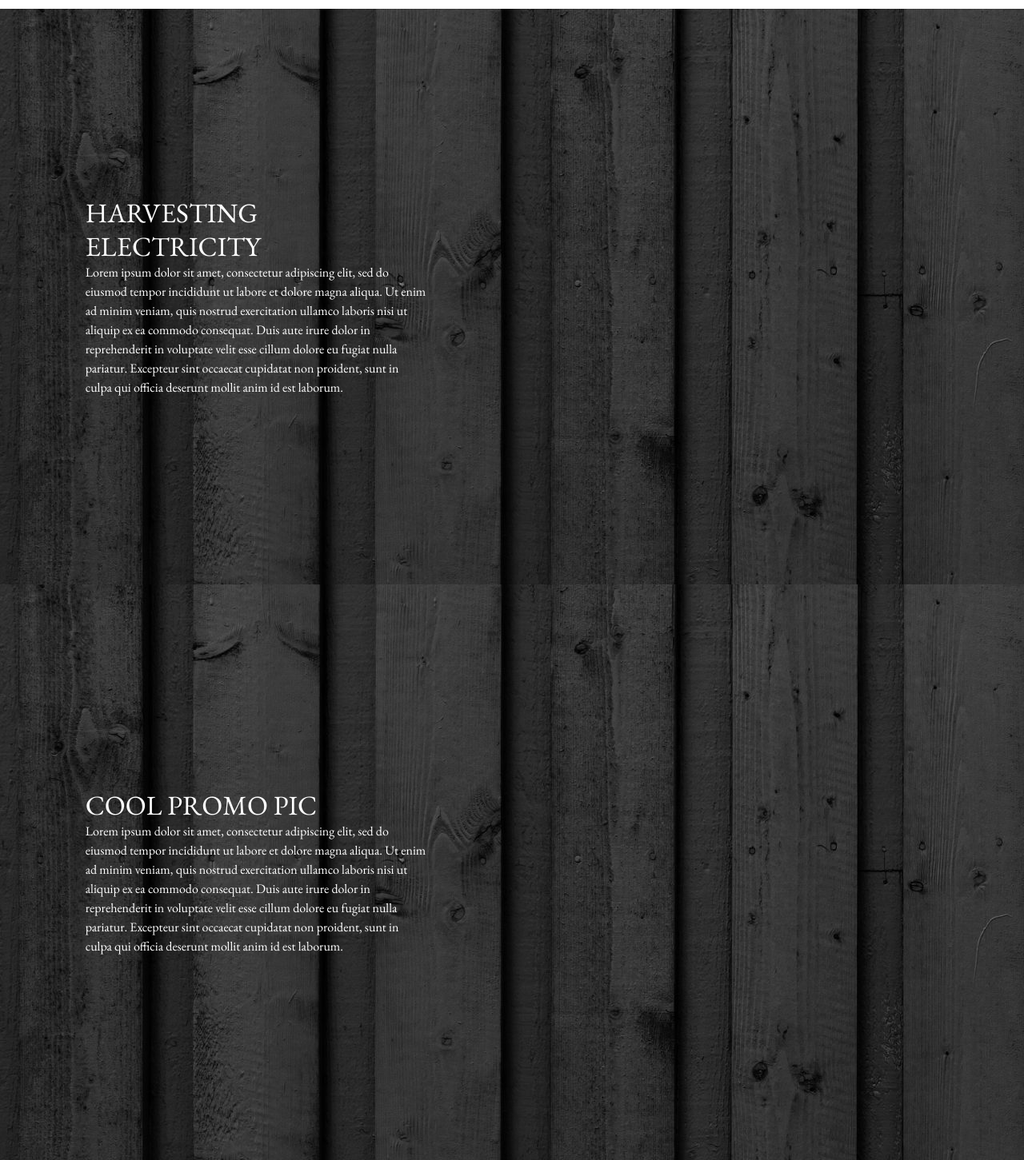
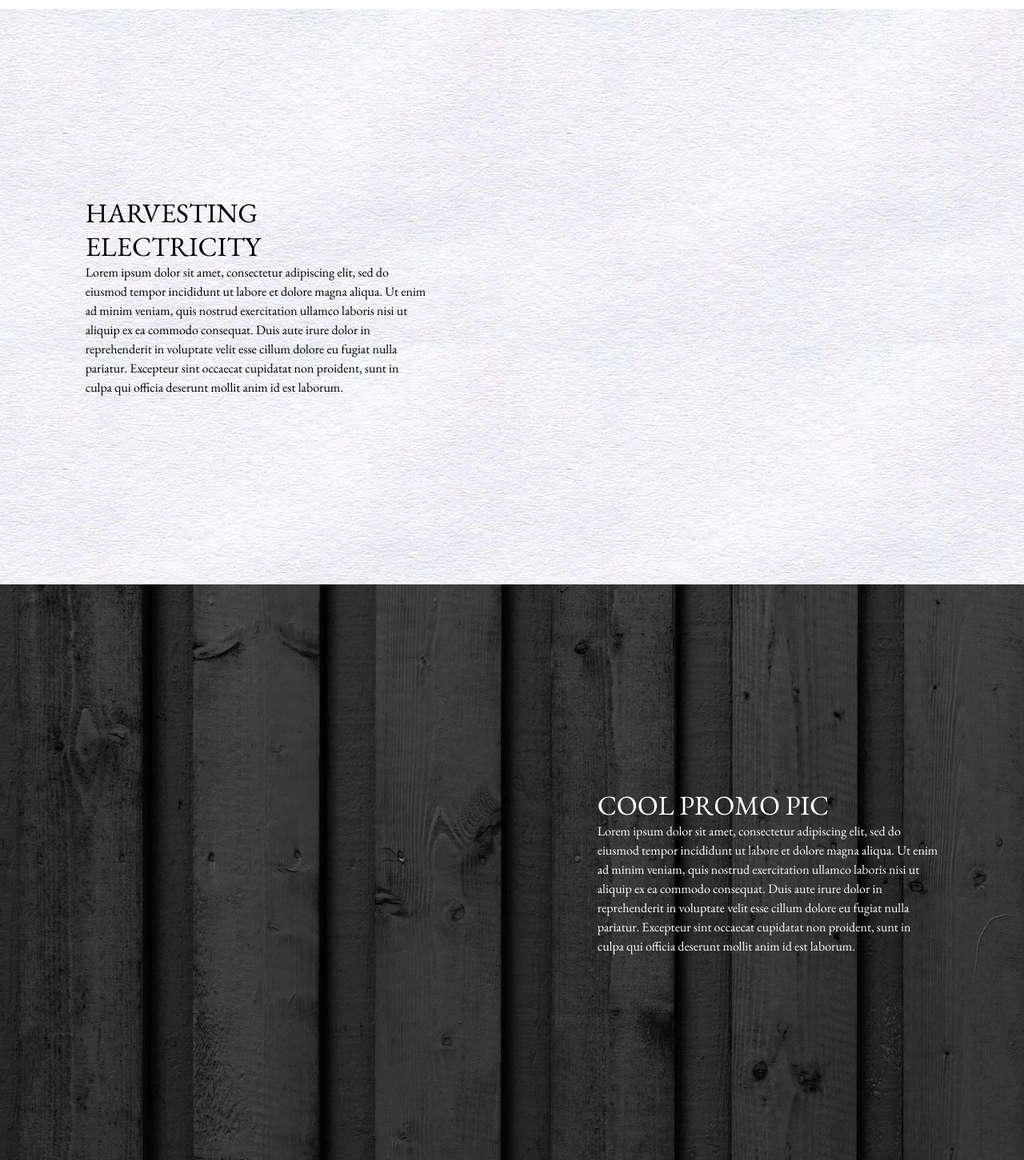
Before and after one commit to Braxmaster/master_thesis_website, a React (Create React App) app: page / in a window 1280 px wide. Shown: the part 155-1606 px from the top of the page at 80% size. Built offline with nearby package versions, Linux system fonts and the light colour scheme.

Commit message:
Component can now have text both right and left

```diff
--- a/src/App.css
+++ b/src/App.css
@@ -12,6 +12,7 @@
 .top_border {
   height: 166px;
   width: 100%;
+  background-color: var(--main);
 }
 
 .top_border_grid_item {
@@ -31,8 +32,12 @@
   height: 100%;
 }
 
-.Component_text {
+.Component_text_white {
   color: var(--main);
+}
+
+.Component_text_black {
+  color: var(--secondary);
 }
 
 .circle {
--- a/src/Component.js
+++ b/src/Component.js
@@ -2,8 +2,9 @@ import React from "react";
 import { Grid, Typography } from "@material-ui/core";
 
 function Component(props) {
-  return (
-    <div className="Component" style={{ backgroundImage: `url(${props.pic})` }}>
+  var output;
+  if (props.align == "left") {
+    output = (
       <Grid
         container
         direction="row"
@@ -13,16 +14,43 @@ function Component(props) {
       >
         <Grid item xs={4}>
           <Grid item>
-            <Typography variant="h4" align="left" className="Component_text">
+            <Typography variant="h4" align="left" className={props.textClass}>
               {props.title}
             </Typography>
-            <Typography align="left" className="Component_text">
+            <Typography align="left" className={props.textClass}>
               {props.body}
             </Typography>
           </Grid>
         </Grid>
         <Grid item xs={6}></Grid>
       </Grid>
+    );
+  } else {
+    output = (
+      <Grid
+        container
+        direction="row"
+        justify="center"
+        alignItems="center"
+        className="Component_grid"
+      >
+        <Grid item xs={6}></Grid>
+        <Grid item xs={4}>
+          <Grid item>
+            <Typography variant="h4" align="left" className={props.textClass}>
+              {props.title}
+            </Typography>
+            <Typography align="left" className={props.textClass}>
+              {props.body}
+            </Typography>
+          </Grid>
+        </Grid>
+      </Grid>
+    );
+  }
+  return (
+    <div className="Component" style={{ backgroundImage: `url(${props.pic})` }}>
+      {output}
     </div>
   );
 }
--- a/src/pictures/img_exporter.js
+++ b/src/pictures/img_exporter.js
@@ -1,3 +1,5 @@
 import zero from './black.jpg'
+import one from './white.jpg'
 
 export const black = zero
+export const white = one
--- a/src/site.js
+++ b/src/site.js
@@ -4,7 +4,7 @@ import NavigationCircle from "./NavigationCircle";
 import TopBorder from "./TopBorder";
 import { ThemeProvider, createMuiTheme } from "@material-ui/core/styles";
 
-import { black } from "./pictures/img_exporter";
+import { black, white } from "./pictures/img_exporter";
 
 class Site extends React.Component {
   constructor(props) {
@@ -55,7 +55,9 @@ class Site extends React.Component {
             <Component
               title="HARVESTING ELECTRICITY"
               body="Lorem ipsum dolor sit amet, consectetur adipiscing elit, sed do eiusmod tempor incididunt ut labore et dolore magna aliqua. Ut enim ad minim veniam, quis nostrud exercitation ullamco laboris nisi ut aliquip ex ea commodo consequat. Duis aute irure dolor in reprehenderit in voluptate velit esse cillum dolore eu fugiat nulla pariatur. Excepteur sint occaecat cupidatat non proident, sunt in culpa qui officia deserunt mollit anim id est laborum."
-              pic={black}
+              pic={white}
+              textClass="Component_text_black"
+              align="left"
             />
           </div>
           <div ref={this.PRODUCT}>
@@ -63,6 +65,8 @@ class Site extends React.Component {
               title="COOL PROMO PIC"
               body="Lorem ipsum dolor sit amet, consectetur adipiscing elit, sed do eiusmod tempor incididunt ut labore et dolore magna aliqua. Ut enim ad minim veniam, quis nostrud exercitation ullamco laboris nisi ut aliquip ex ea commodo consequat. Duis aute irure dolor in reprehenderit in voluptate velit esse cillum dolore eu fugiat nulla pariatur. Excepteur sint occaecat cupidatat non proident, sunt in culpa qui officia deserunt mollit anim id est laborum."
               pic={black}
+              textClass="Component_text_white"
+              align="right"
             />
           </div>
           <div ref={this.VISION}></div>
```
Also changed, not shown: src/pictures/white.jpg (added), 1 other file (tests, documents, lock files or other folders).
